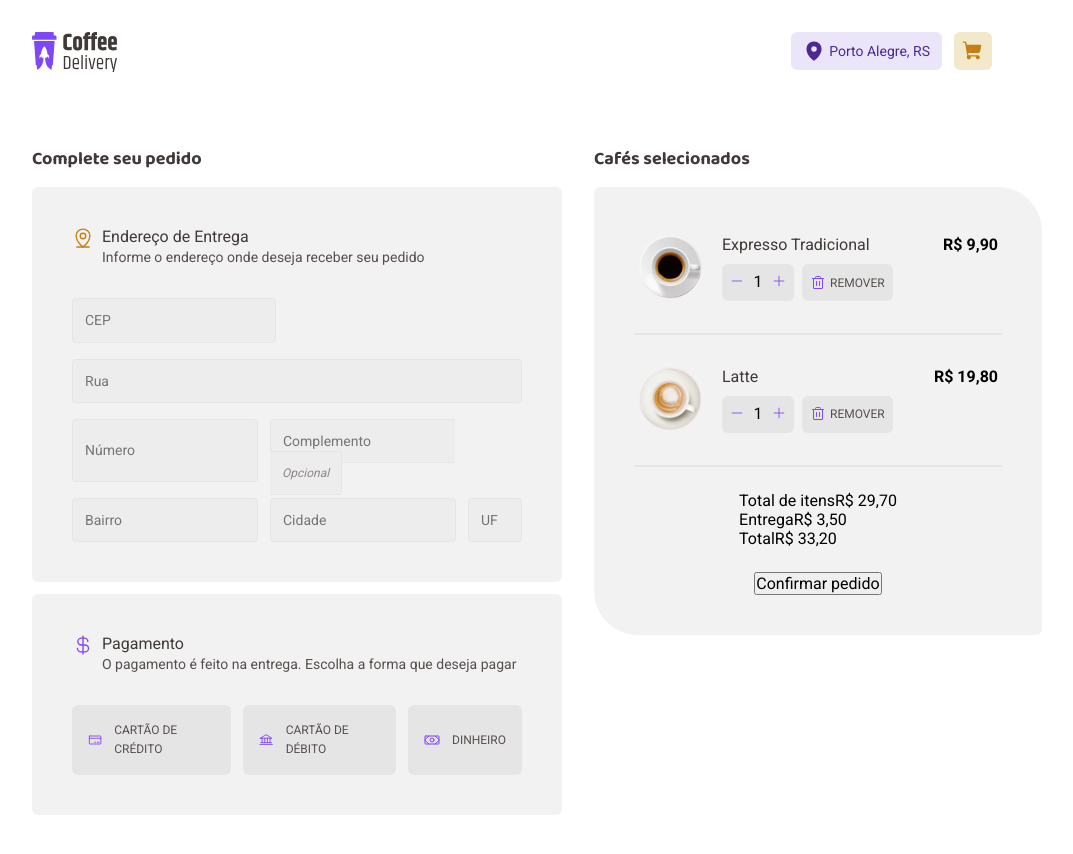
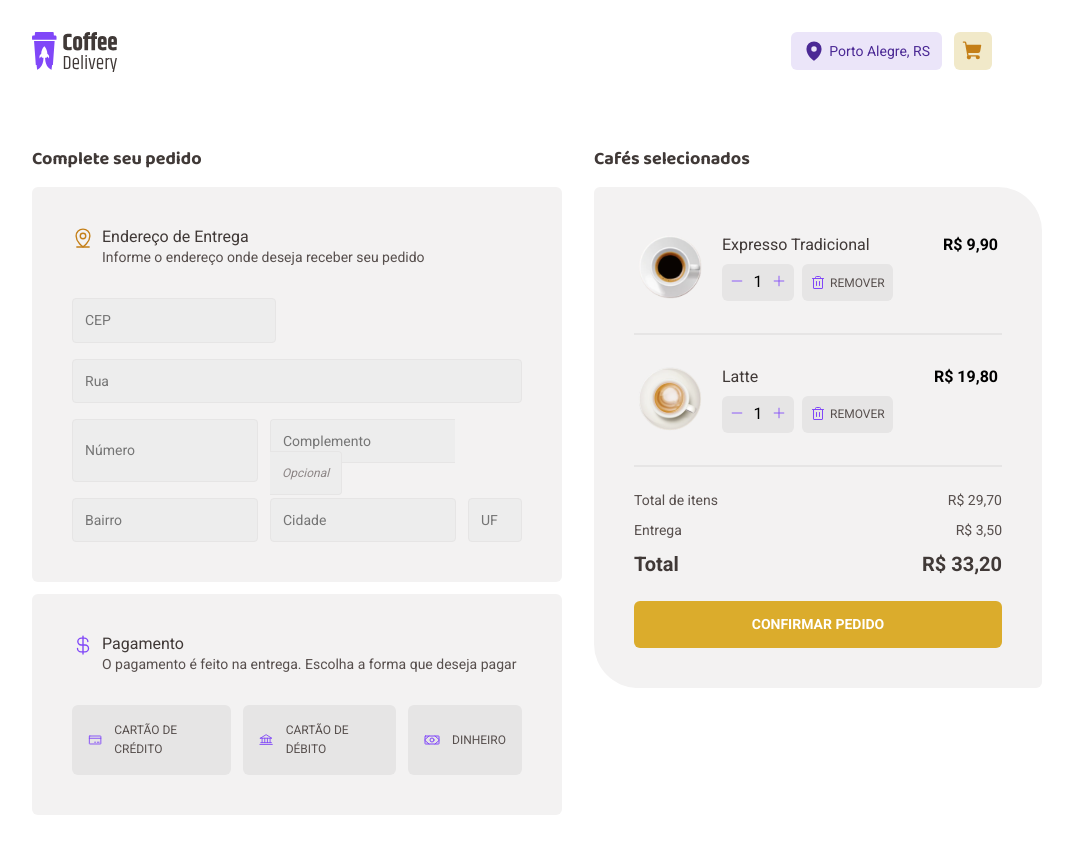
Before and after one commit to felipefss/ignite, a React (Vite) app in the folder 02-coffee-delivery/: page /checkout in a window 1280 px wide. Shown: the whole page, without its empty margins (128-1201 px from the left). Built offline with nearby package versions, Linux system fonts and the light colour scheme.

Commit message:
Finish styling OrderDetails component.

```diff
--- a/02-coffee-delivery/src/components/Button/index.tsx
+++ b/02-coffee-delivery/src/components/Button/index.tsx
@@ -8,9 +8,9 @@ interface ButtonProps {
 }
 
 const buttonsMap = {
-  button: Styled.SmallButton,
+  button: Styled.DefaultButton,
   icon: Styled.IconButton,
-  small: '',
+  small: Styled.SmallButton,
   cart: Styled.CartButton,
   location: Styled.LocationButton
 };
--- a/02-coffee-delivery/src/components/Button/styles.ts
+++ b/02-coffee-delivery/src/components/Button/styles.ts
@@ -15,18 +15,47 @@ const BaseButton = styled.button<CartButtonProps>`
   cursor: pointer;
 `;
 
-export const LocationButton = styled(BaseButton)`
-  padding: 0.75rem;
+export const DefaultButton = styled(BaseButton)`
+  padding: 0.75rem 0.5rem;
+
+  background-color: ${props => props.theme.yellow};
+  color: ${props => props.theme.white};
+  font-size: 0.875rem;
+  font-weight: 700;
+  line-height: 1.6;
+  text-transform: uppercase;
+  font-stretch: 100%;
+
+  &:hover {
+    background-color: ${props => props.theme["yellow-dark"]};
+  }
+`;
+
+export const IconButton = styled(BaseButton)`
+  padding: 0.5rem;
+
+  background-color: ${props => props.theme["purple-dark"]};
+  color: ${props => props.theme.card};
+
+  &:hover {
+    background-color: ${props => props.theme.purple};
+  }
+`;
+
+export const SmallButton = styled(BaseButton)`
+  background-color: ${props => props.theme.button};
+  padding: 0 0.5rem;
   gap: 0.25rem;
-
-  background-color: ${props => props.theme["purple-light"]};
-  color: ${props => props.theme["purple-dark"]};
-
-  cursor: auto;
+  color: ${props => props.theme.purple};
 
   span {
-    font-size: 0.875rem;
-    line-height: 1.3;
+    color: ${props => props.theme.text};
+    font-size: 0.75rem;
+    text-transform: uppercase;
+  }
+
+  &:hover {
+    background-color: ${props => props.theme.hover};
   }
 `;
 
@@ -62,30 +91,17 @@ export const CartButton = styled(BaseButton)`
   }
 `;
 
-export const IconButton = styled(BaseButton)`
-  padding: 0.5rem;
+export const LocationButton = styled(BaseButton)`
+  padding: 0.75rem;
+  gap: 0.25rem;
 
-  background-color: ${props => props.theme["purple-dark"]};
-  color: ${props => props.theme.card};
+  background-color: ${props => props.theme["purple-light"]};
+  color: ${props => props.theme["purple-dark"]};
 
-  &:hover {
-    background-color: ${props => props.theme.purple};
+  cursor: auto;
+
+  span {
+    font-size: 0.875rem;
+    line-height: 1.3;
   }
 `;
-
-export const SmallButton = styled(BaseButton)`
-  background-color: ${props => props.theme.button};
-  padding: 0 0.5rem;
-  gap: 0.25rem;
-  color: ${props => props.theme.purple};
-
-  span {
-    color: ${props => props.theme.text};
-    font-size: 0.75rem;
-    text-transform: uppercase;
-  }
-
-  &:hover {
-    background-color: ${props => props.theme.hover};
-  }
-`;
--- a/02-coffee-delivery/src/pages/Checkout/components/CoffeeSelected/index.tsx
+++ b/02-coffee-delivery/src/pages/Checkout/components/CoffeeSelected/index.tsx
@@ -23,7 +23,7 @@ export function CoffeeSelected({ name, imgSrc, price }: CoffeeSelectedProps) {
           <Styled.Actions>
             <QuantityCounter />
 
-            <Button>
+            <Button variant='small'>
               <Trash size={16} />
               <span>REMOVER</span>
             </Button>
--- a/02-coffee-delivery/src/pages/Checkout/components/OrderDetails/index.tsx
+++ b/02-coffee-delivery/src/pages/Checkout/components/OrderDetails/index.tsx
@@ -1,3 +1,4 @@
+import { Button } from '../../../../components/Button';
 import { CoffeeSelected } from '../CoffeeSelected';
 import * as Styled from './styles';
 
@@ -20,24 +21,24 @@ export function OrderDetails() {
 
       <Styled.Divider />
 
-      <div>
-        <div>
+      <Styled.Total>
+        <Styled.TotalLine>
           <span>Total de itens</span>
           <span>R$ 29,70</span>
-        </div>
+        </Styled.TotalLine>
 
-        <div>
+        <Styled.TotalLine>
           <span>Entrega</span>
           <span>R$ 3,50</span>
-        </div>
+        </Styled.TotalLine>
 
-        <div>
+        <Styled.TotalLine>
           <span>Total</span>
           <span>R$ 33,20</span>
-        </div>
-      </div>
+        </Styled.TotalLine>
+      </Styled.Total>
 
-      <button>Confirmar pedido</button>
+      <Button>Confirmar pedido</Button>
     </Styled.OrderContainer>
   );
 }
--- a/02-coffee-delivery/src/pages/Checkout/components/OrderDetails/styles.ts
+++ b/02-coffee-delivery/src/pages/Checkout/components/OrderDetails/styles.ts
@@ -3,7 +3,7 @@ import styled from "styled-components";
 export const OrderContainer = styled.div`
   display: flex;
   flex-direction: column;
-  align-items: center;
+  align-items: stretch;
   gap: 1.5rem;
 
   padding: 2.5rem;
@@ -13,5 +13,26 @@ export const OrderContainer = styled.div`
 
 export const Divider = styled.div`
   border: 1px solid ${props => props.theme.button};
-  width: 100%;
 `;
+
+export const Total = styled.div`
+  display: flex;
+  flex-direction: column;
+  gap: 0.75rem;
+`;
+
+export const TotalLine = styled.div`
+  display: flex;
+  justify-content: space-between;
+
+  color: ${props => props.theme.text};
+  font-size: 0.875rem;
+  line-height: 1.3;
+  font-weight: 400;
+
+  &:last-child {
+    color: ${props => props.theme.subtitle};
+    font-size: 1.25rem;
+    font-weight: 700;
+  }
+`;
```
